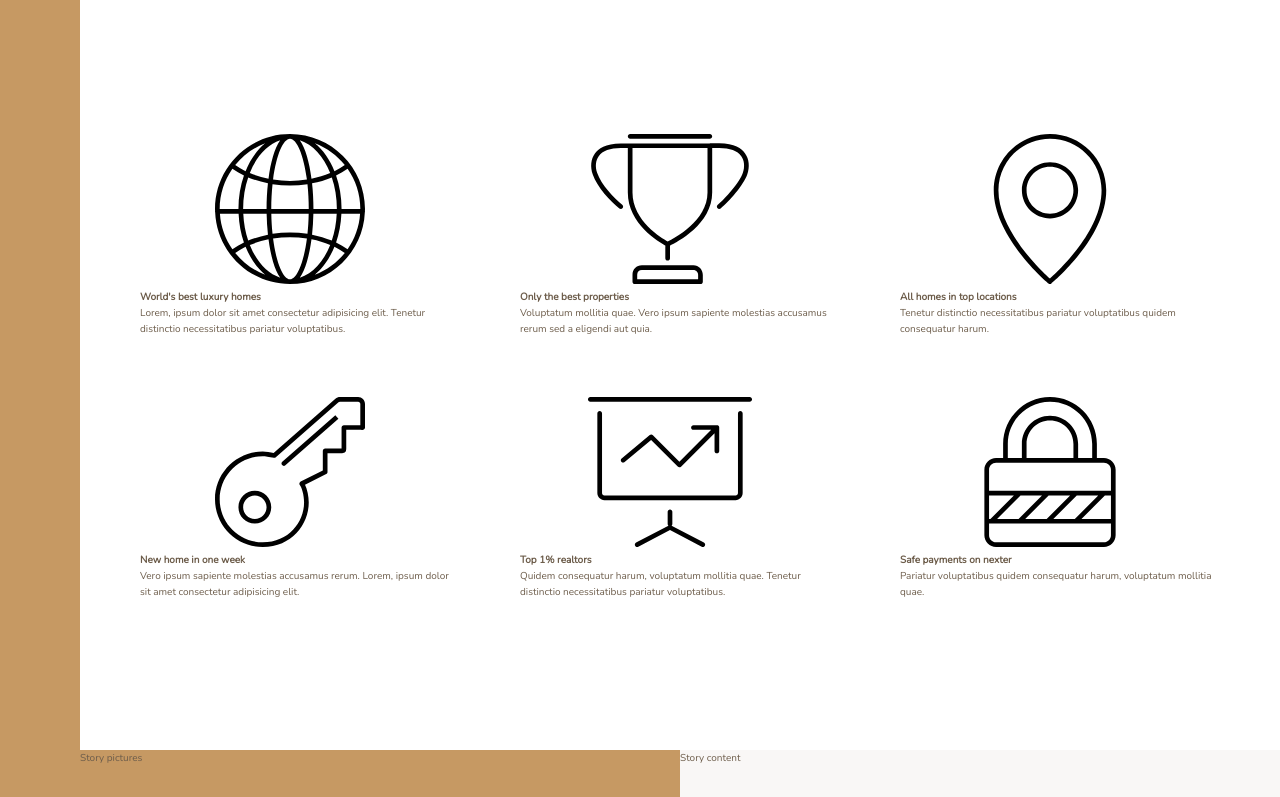
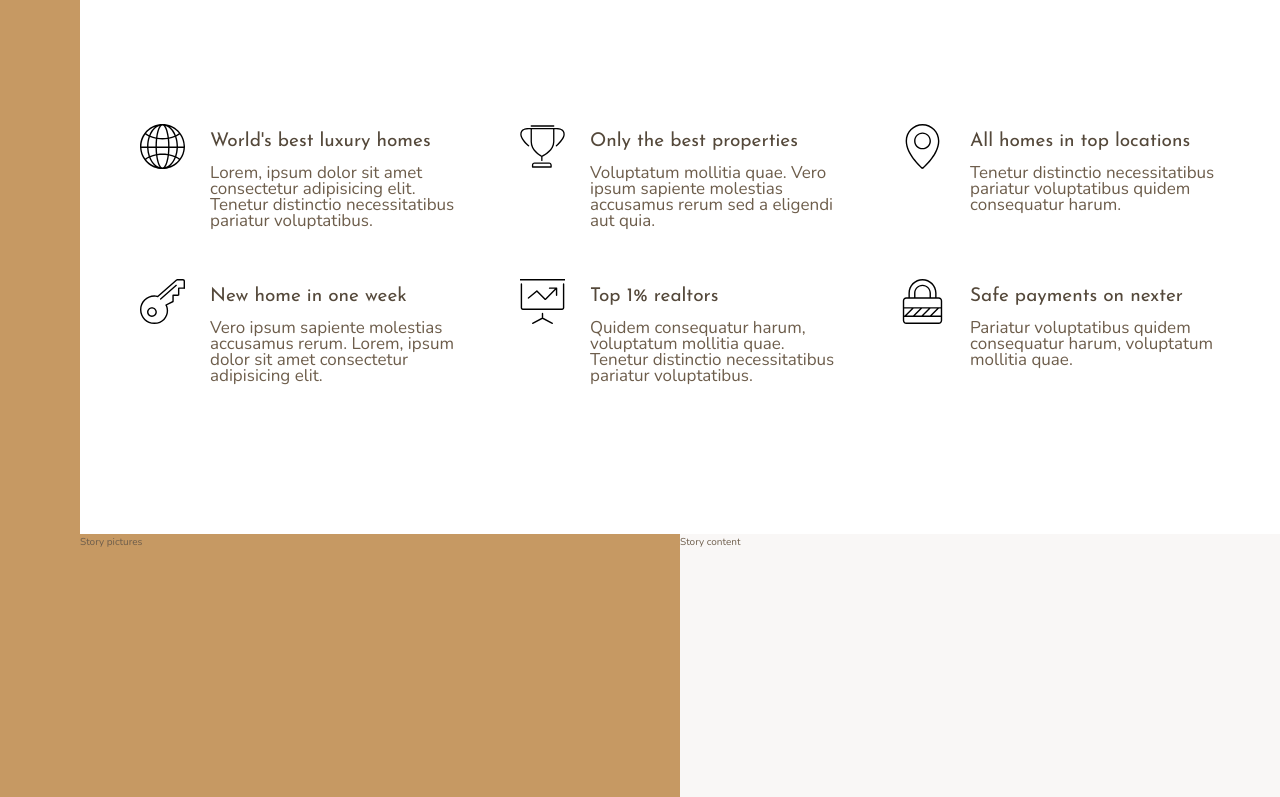
Before and after one commit to GeraldVeeneman/Nexter, a website: page index.html in a window 1280 px wide. Shown: the part 656-1453 px from the top of the page. Drawn offline with nearby package versions, Linux system fonts and the light colour scheme.

Commit message:
109. Building the Features Section - Part 2

```diff
--- a/index.html
+++ b/index.html
@@ -29,7 +29,7 @@
                 <svg class="feature__icon">
                     <use xlink:href="img/sprite.svg#icon-global"></use>
                 </svg>
-                <h4 class="heading-4">World's best luxury homes</h4>
+                <h4 class="heading-4 heading-4--dark">World's best luxury homes</h4>
                 <p class="feature__text">Lorem, ipsum dolor sit amet consectetur adipisicing elit. Tenetur distinctio necessitatibus pariatur voluptatibus.
                 </p>
             </div>
@@ -37,7 +37,7 @@
                 <svg class="feature__icon">
                     <use xlink:href="img/sprite.svg#icon-trophy"></use>
                 </svg>
-                <h4 class="heading-4">Only the best properties</h4>
+                <h4 class="heading-4 heading-4--dark">Only the best properties</h4>
                 <p class="feature__text">Voluptatum mollitia quae. Vero ipsum sapiente molestias accusamus rerum sed a eligendi aut quia.
                 </p>
             </div>
@@ -45,7 +45,7 @@
                 <svg class="feature__icon">
                     <use xlink:href="img/sprite.svg#icon-map-pin"></use>
                 </svg>
-                <h4 class="heading-4">All homes in top locations</h4>
+                <h4 class="heading-4 heading-4--dark">All homes in top locations</h4>
                 <p class="feature__text">Tenetur distinctio necessitatibus pariatur voluptatibus quidem consequatur harum.
                 </p>
             </div>
@@ -53,7 +53,7 @@
                 <svg class="feature__icon">
                     <use xlink:href="img/sprite.svg#icon-key"></use>
                 </svg>
-                <h4 class="heading-4">New home in one week</h4>
+                <h4 class="heading-4 heading-4--dark">New home in one week</h4>
                 <p class="feature__text">Vero ipsum sapiente molestias accusamus rerum. Lorem, ipsum dolor sit amet consectetur adipisicing elit.
                 </p>
             </div>
@@ -61,7 +61,7 @@
                 <svg class="feature__icon">
                     <use xlink:href="img/sprite.svg#icon-presentation"></use>
                 </svg>
-                <h4 class="heading-4">Top 1% realtors</h4>
+                <h4 class="heading-4 heading-4--dark">Top 1% realtors</h4>
                 <p class="feature__text">Quidem consequatur harum, voluptatum mollitia quae. Tenetur distinctio necessitatibus pariatur voluptatibus.
 
                 </p>
@@ -70,7 +70,7 @@
                 <svg class="feature__icon">
                     <use xlink:href="img/sprite.svg#icon-lock"></use>
                 </svg>
-                <h4 class="heading-4">Safe payments on nexter</h4>
+                <h4 class="heading-4 heading-4--dark">Safe payments on nexter</h4>
                 <p class="feature__text">Pariatur voluptatibus quidem consequatur harum, voluptatum mollitia quae.
                 </p>
             </div>
--- a/sass/_features.scss
+++ b/sass/_features.scss
@@ -4,6 +4,28 @@
     margin: 15rem 0;
 
     display: grid;
-    grid-template-columns: repeat(3, 1fr);
+    //grid-template-columns: repeat(3, 1fr);
+    grid-template-columns: repeat(auto-fit, minmax(25rem, 1fr));
     grid-gap: 6rem;
+    align-items: start;
 }
+
+.feature {
+
+    display: grid;
+    grid-template-columns: min-content 1fr;
+    grid-row-gap: 1.5rem;
+    grid-column-gap: 2.5rem;
+
+    &__icon {
+        fill: $font-primary;
+        width: 4.5rem;
+        height: 4.5rem;
+        grid-row: 1 / span 2;
+        transform: translateY(-1rem);
+    }
+
+    &__text {
+        font-size: 1.7rem;
+    }
+}
--- a/sass/_typography.scss
+++ b/sass/_typography.scss
@@ -0,0 +1,24 @@
+%heading {
+    font-family: $font-display;
+    font-weight: 400;
+}
+
+.heading-4 {
+    @extend %heading;
+}
+
+.heading-4 {
+    @extend %heading;
+}
+
+.heading-4 {
+    @extend %heading;
+}
+
+.heading-4 {
+    @extend %heading;
+    font-size: 1.9rem;
+
+    &--light {color: $color-grey-light-1;}
+    &--dark {color: $color-grey-dark-1;}
+}
```
Also changed, not shown: css/style.css, 1 other file.
